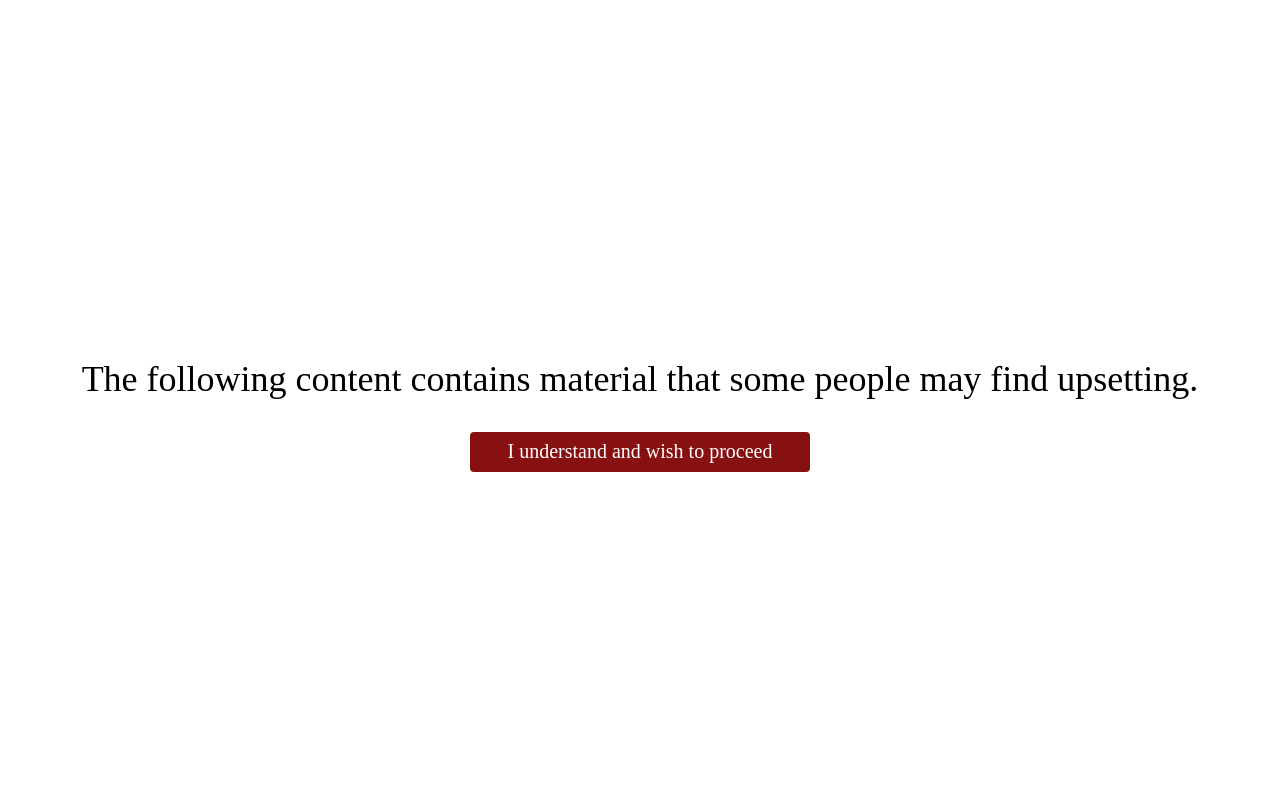
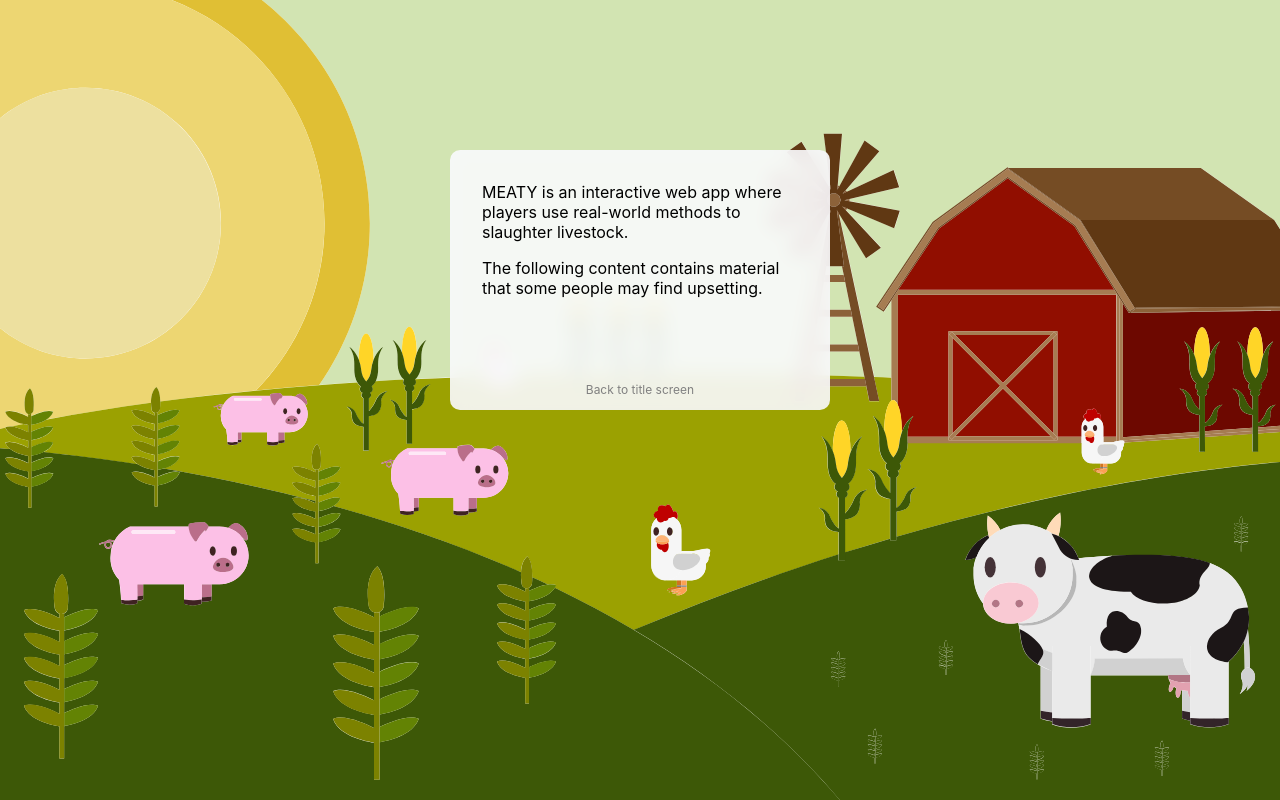
Before and after one commit to trevortylerlee/meatyV2, a Next.js app: page /disclaimer in a window 1280 px wide. Built offline with nearby package versions, Linux system fonts and the light colour scheme; no server answers.

Commit message:
add card and animations to disclaimer

```diff
--- a/pages/chicken/index.js
+++ b/pages/chicken/index.js
@@ -447,7 +447,7 @@ const BgCont = styled.div`
   top: 0px;
   left: 0px;
   background-color: red;
-  background-image: url("/misc/barn2.png");
+  background-image: url("/misc/barn.png");
   background-size: cover;
   background-position: center;
   background-repeat: no-repeat;
@@ -680,9 +680,7 @@ export default function ChickenIndex() {
   if (page === 0) { // PAGE 0 //
     if (w === "Bath") {
       return <div>
-        {/* <BgCont>  */}
         <Container>
-
           <Nav />
           <Info as={motion.div} className="tipCont" initial="onLoad" animate="visible" variants={{
             onLoad: {
@@ -730,7 +728,6 @@ export default function ChickenIndex() {
           </Wrapper>
           </motion.div>
         </Container>
-        {/* </BgCont> */}
       </div>
     } else if (w === "CO2") {
         return <div>
@@ -784,7 +781,6 @@ export default function ChickenIndex() {
     } else if (w === "Tongs") {
         return <div>
           <Container>
-
           <Nav />
             <Info as={motion.div} className="tipCont" initial="onLoad" animate="visible" variants={{
               onLoad: {
--- a/pages/disclaimer.js
+++ b/pages/disclaimer.js
@@ -1,6 +1,6 @@
+import { motion } from 'framer-motion';
 import styled from 'styled-components';
 import { useRouter } from 'next/router';
-import useSound from 'use-sound';
 
 const Cont = styled.div`
 display:flex;
@@ -9,34 +9,159 @@ align-items:center;
 justify-content:center;
 height:100vh;
 width:100vw;
-padding:2rem;
 `
 const Disclaimer = styled.h2`
-font:36px Ubuntu;
-text-align:center;
-margin-bottom:2rem;
+font-size: 1rem;
+font-weight: normal;
+text-align: left;
+margin: 0;
+margin-top: 1rem;
 `
 const Button = styled.button`
-height:40px;
-width:340px;
-background:#871010;
-color:white;
-font:20px Ubuntu;
-border:none;
-border-radius:4px;
+padding: 0.5rem 1rem;
+color:black;
+background: white;
+border: 3px solid red;
+font-size: 1rem;
+font-weight: bold;
+border-radius:30px;
+margin-top: 2rem;
+cursor: pointer;
+
+&:hover {
+    color: white;
+    background-color: red;
+    transition: 0.3s;
+}
+`
+
+const Splash = styled.img`
+height:100vh;
+width:100vw;
+object-fit:cover;
+`
+
+const ContentCont = styled.div`
+position:absolute;
+display:flex;
+flex-direction:column;
+justify-content:center;
+top:80px;
+height:0vh;
+width:100vw;
+`
+
+const Tile = styled.div`
+    position: relative;
+    text-align: center;
+    margin: 0 auto;
+    width: 380px;
+    background: rgba(250,250,255,0.9);
+    backdrop-filter: saturate(180%) blur(10px);
+    height: 60vh;
+    margin-top: 400px;
+    border-radius: 10px;
+    min-height: 260px;
+    padding: 2rem;
+    padding-top: 1rem;
+
+    p {
+        font-size: 0.75rem;
+        color: gray;
+        cursor: pointer;
+    }
+    p:hover {
+        text-decoration: underline;
+    }
+`
+const Back = styled.div`
+    position: relative;
+`
+const Butt = styled.div`
+    position: relative;
 `
 
 export default function(){
     const r = useRouter();
-    const [farm] = useSound("/sounds/farm.mp3");
 
     return <Cont>
-        <Disclaimer>The following content contains material that some  people may find upsetting.</Disclaimer>
+        <ContentCont>
+            <Tile as={motion.div} className="tipCont" initial="onLoad" animate="visible" variants={{
+                onLoad: {
+                    opacity: 0
+                },
+                visible: {
+                    opacity: 1,
+                    scale: 1,
+                    transition: {
+                        duration: 0.8
+                    }
+                }
+            }}>
+                <Disclaimer as={motion.div} className="tipCont" initial="onLoad" animate="visible" variants={{
+                    onLoad: {
+                        opacity: 0
+                    },
+                    visible: {
+                        opacity: 1,
+                        scale: 1,
+                        transition: {
+                            duration: 1.5,
+                            delay: 0.4
+                        }
+                    }
+                }}>MEATY is an interactive web app where players use real-world methods to slaughter livestock.</Disclaimer>
+                <Disclaimer as={motion.div} className="tipCont" initial="onLoad" animate="visible" variants={{
+                    onLoad: {
+                        opacity: 0
+                    },
+                    visible: {
+                        opacity: 1,
+                        scale: 1,
+                        transition: {
+                            duration: 1.5,
+                            delay: 3
+                        }
+                    }
+                }}>The following content contains material that some people may find upsetting.</Disclaimer>
+                <Butt as={motion.div} className="tipCont" initial="onLoad" animate="visible" variants={{
+                    onLoad: {
+                        opacity: 0
+                    },
+                    visible: {
+                        opacity: 1,
+                        scale: 1,
+                        transition: {
+                            duration: 0.8,
+                            delay: 6
+                        }
+                    }
+                }}>
         <Button onClick={
             ()=>
                 r.push({
                 pathname:"/animalselection",
             })
         }>I understand and wish to proceed</Button>
+        </Butt>
+                <Back as={motion.div} className="tipCont" initial="onLoad" animate="visible" variants={{
+                    onLoad: {
+                        opacity: 0
+                    },
+                    visible: {
+                        opacity: 1,
+                        scale: 1,
+                        transition: {
+                            duration: 0.4,
+                        }
+                    }
+                }}>
+        <p onClick={
+            () => r.push("/")
+        }>Back to title screen</p>
+        </Back>
+        </Tile>
+        </ContentCont>
+        <Splash src='/misc/splash.svg'></Splash>
     </Cont>
 }
--- a/pages/index.js
+++ b/pages/index.js
@@ -110,7 +110,8 @@ export default function(){
                     opacity: 1,
                     scale: 1,
                     transition: {
-                        duration: 0.8
+                        duration: 0.8,
+                        delay: 0.6
                     }
                 }
             }}>
```
Also changed, not shown: public/misc/barn.png, public/misc/barn2.png (deleted).
